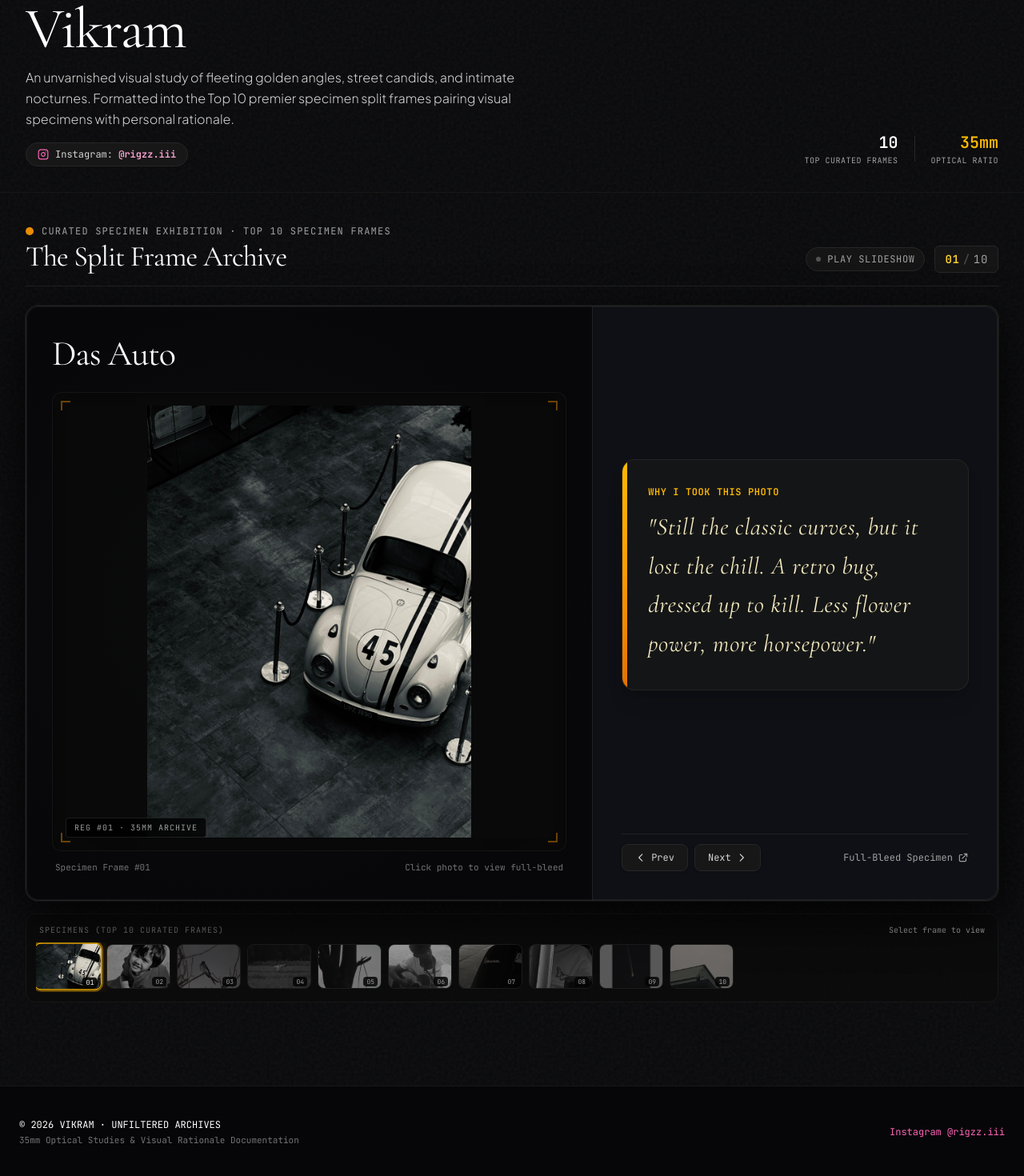
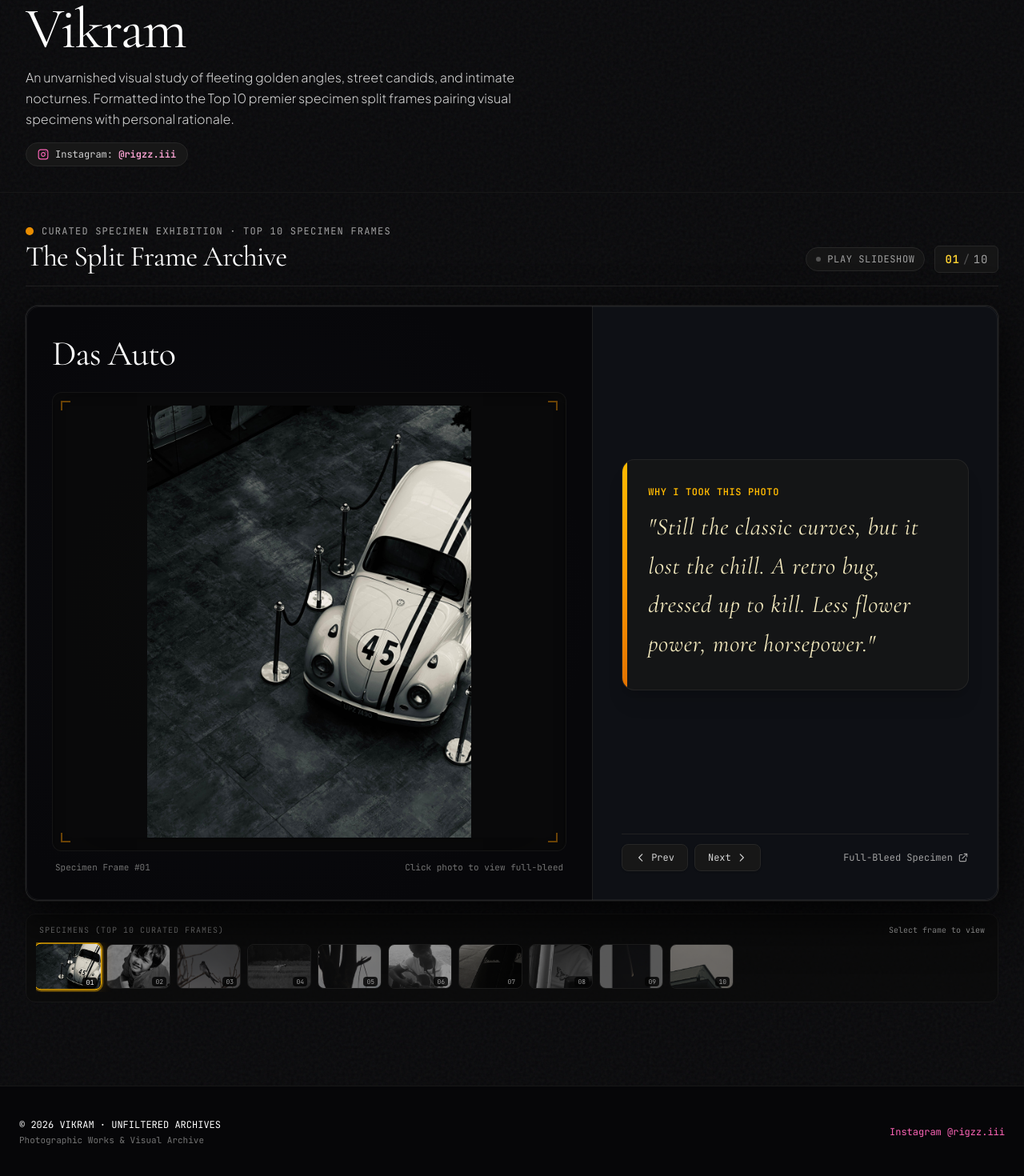
Before and after one commit to viswakpullepu/vikram-portfolio, a React (Vite) app: page / in a window 1280 px wide. Shown: the part 144-1614 px from the top of the page at 80% size. Built offline with nearby package versions, Linux system fonts and the light colour scheme; a web font is replaced by a local one.

Commit message:
chore: remove stats counter block and photo watermark badges

```diff
--- a/src/App.tsx
+++ b/src/App.tsx
@@ -70,17 +70,6 @@ export function App() {
             </div>
           </div>
 
-          <div className="flex items-center justify-center md:justify-end gap-5 text-xs font-mono text-neutral-400">
-            <div className="text-center md:text-right">
-              <span className="text-white text-xl font-bold block">10</span>
-              <span className="uppercase text-[9px] sm:text-[10px] tracking-wider text-neutral-400">Top Curated Frames</span>
-            </div>
-            <div className="h-7 sm:h-8 w-[1px] bg-neutral-800" />
-            <div className="text-center md:text-right">
-              <span className="text-amber-400 text-xl font-bold block">35mm</span>
-              <span className="uppercase text-[9px] sm:text-[10px] tracking-wider text-neutral-400">Optical Ratio</span>
-            </div>
-          </div>
         </section>
 
         {/* REFINED SPLIT FRAME ARCHIVE EXHIBITION */}
@@ -107,7 +96,7 @@ export function App() {
           <div className="space-y-1 text-center md:text-left">
             <p className="text-white font-medium">© 2026 VIKRAM · UNFILTERED ARCHIVES</p>
             <p className="text-neutral-500 text-[11px]">
-              35mm Optical Studies & Visual Rationale Documentation
+              Photographic Works & Visual Archive
             </p>
           </div>
 
--- a/src/components/FeaturedSplitFrame.tsx
+++ b/src/components/FeaturedSplitFrame.tsx
@@ -182,10 +182,6 @@ export const FeaturedSplitFrame: React.FC<FeaturedSplitFrameProps> = ({ onSelect
                 loading="eager"
               />
 
-              {/* Watermark Archival Registration Code */}
-              <div className="absolute bottom-4 left-4 font-mono text-[9px] sm:text-[10px] tracking-widest text-white/60 uppercase bg-black/80 backdrop-blur-md px-2.5 py-1 rounded border border-white/10 pointer-events-none max-w-[80%] truncate">
-                REG #{String(currentSpecimen.order).padStart(2, '0')} · 35MM ARCHIVE
-              </div>
 
               {/* Fullscreen Expand Action Trigger */}
               <button
--- a/src/components/UserPhotoModal.tsx
+++ b/src/components/UserPhotoModal.tsx
@@ -132,10 +132,6 @@ export const UserPhotoModal: React.FC<UserPhotoModalProps> = ({
             </button>
           )}
 
-          {/* Registration stamp */}
-          <div className="absolute bottom-2 left-3 font-mono text-[9px] sm:text-[10px] text-white/50 uppercase bg-black/80 px-2.5 py-0.5 rounded border border-white/10 max-w-[70%] truncate">
-            SPECIMEN #{String(photo.order).padStart(2, '0')} · DARKROOM ARCHIVE
-          </div>
         </div>
 
         {/* Right Section: Specimen Story, Reasons & Optics */}
```
